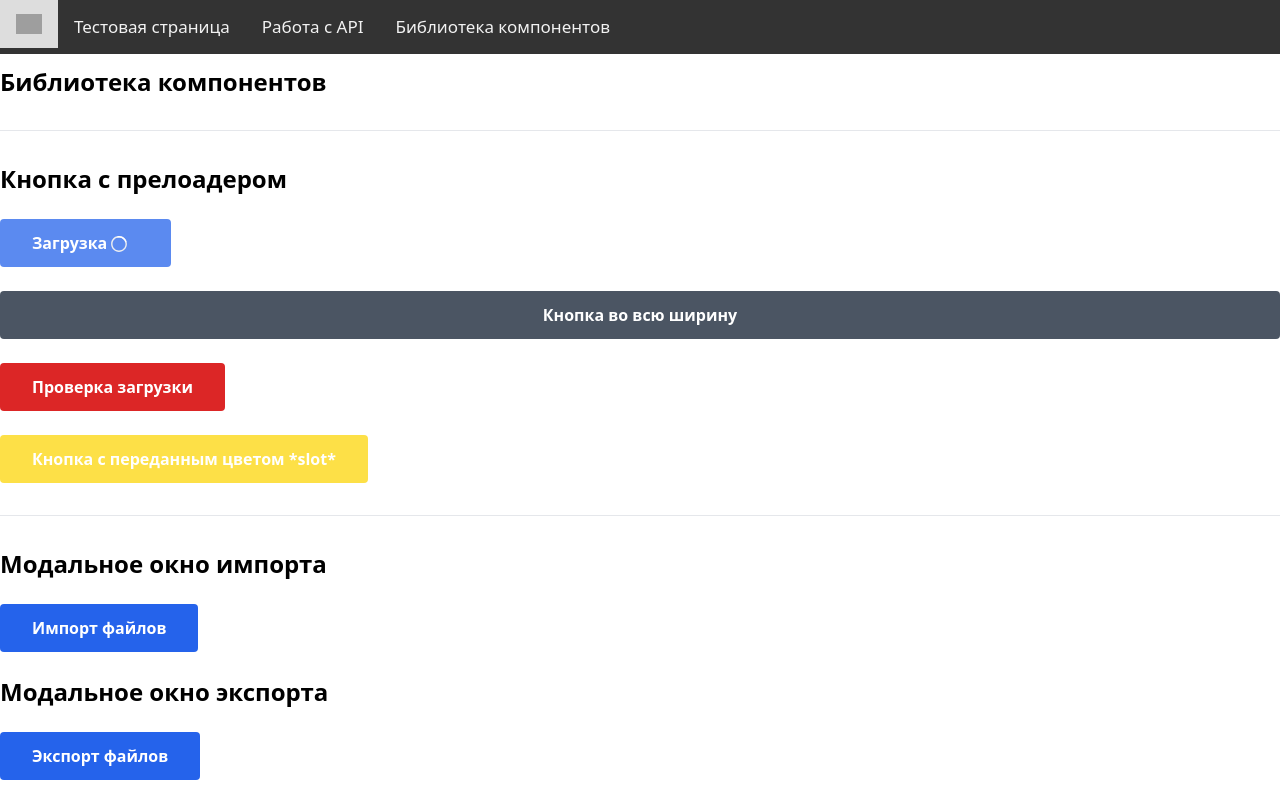
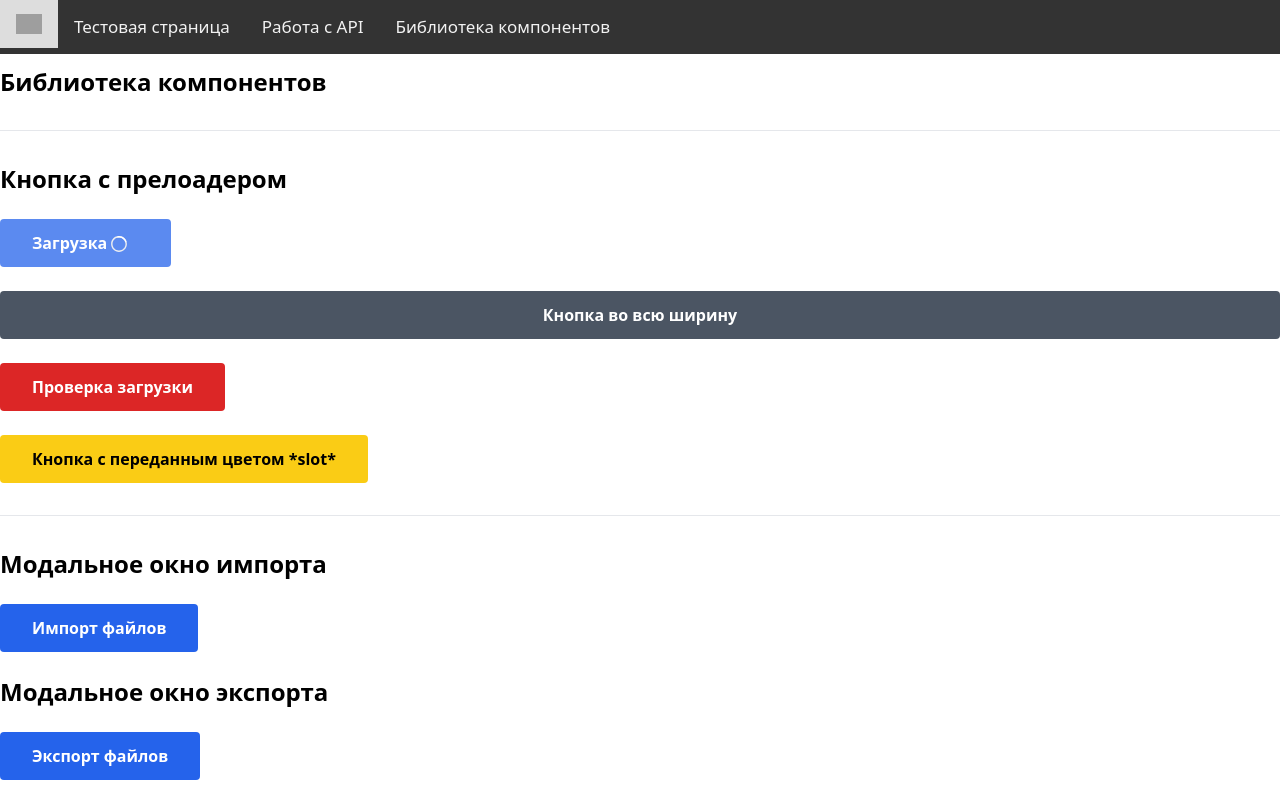
Before and after one commit to Apollynaria/nuxt-frontend, a Nuxt app in the folder nuxt-app/: page /uiComponents in a window 1280 px wide. Built offline with nearby package versions, Linux system fonts and the light colour scheme; grey boxes are pictures that could not be loaded.

Commit message:
fix error (Button and ModalWindowImportImport)

```diff
--- a/nuxt-app/components/MyButton.vue
+++ b/nuxt-app/components/MyButton.vue
@@ -1,10 +1,8 @@
 <template>
     <div>
         <button @click="click" type="button"
-            :class="['px-8', 'py-3', 'rounded', 'btn', 'font-bold', 'focus:outline-none', 'text-white',
-                    colorVariants[color],
-                    className]"
-            :disabled="disabled">
+            :class="['px-8', 'py-3', 'rounded', 'btn', 'font-bold', 'focus:outline-none', '', className, colorVariants[color]
+                    ]">
             {{ title }}
             <slot></slot>
             <svg aria-hidden="true" v-if="appendIcon" role="status" class="inline w-4 h-4 me-3 text-white animate-spin"
@@ -51,21 +49,24 @@ const props = defineProps({
 });
 
 const colorVariants = {
-    blue: 'bg-blue-600 hover:bg-blue-500',
-    red: 'bg-red-600 hover:bg-red-500',
-    lime: 'bg-lime-600 hover:bg-lime-500',
-    yellow: 'bg-yellow-300 hover:bg-yellow-400 text-black',
-    green: 'bg-green-600 hover:bg-green-500',
-    gray: 'bg-gray-600 hover:bg-gray-500'
+    blue: 'bg-blue-600 hover:bg-blue-500 text-white',
+    red: 'bg-red-600 hover:bg-red-500 text-white',
+    lime: 'bg-lime-600 hover:bg-lime-500 text-white',
+    yellow: 'bg-yellow-400 hover:bg-yellow-300 text-black',
+    green: 'bg-green-600 hover:bg-green-500 text-white',
+    gray: 'bg-gray-600 hover:bg-gray-500 text-white'
 };
 
 const emit = defineEmits(['click']);
 
-const className = {
-    // 'pointer-events-none': props.disabled,
-    'disabled:opacity-75': props.disabled,
-    'w-full': props.fullWidth
-};
+const className = computed(() => {
+    return {
+        disabled: props.disabled,
+        'pointer-events-none': props.disabled,
+        'opacity-75': props.disabled,
+        'w-full': props.fullWidth
+    };
+});
 
 const click = () => {
     emit('click');
--- a/nuxt-app/components/MyModalWindowImport.vue
+++ b/nuxt-app/components/MyModalWindowImport.vue
@@ -81,7 +81,7 @@ const handleFileUpload = () => {
 };
 
 const sendFile = () => {
-    emit('sendFile', file.value);
+    emit('sendFile', file.value.files[0]);
 };
 </script>
 
```
